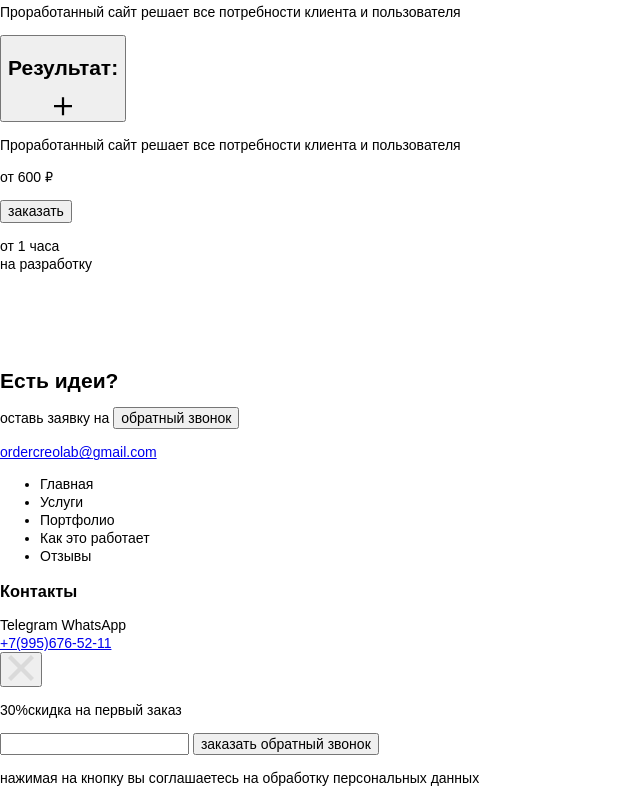
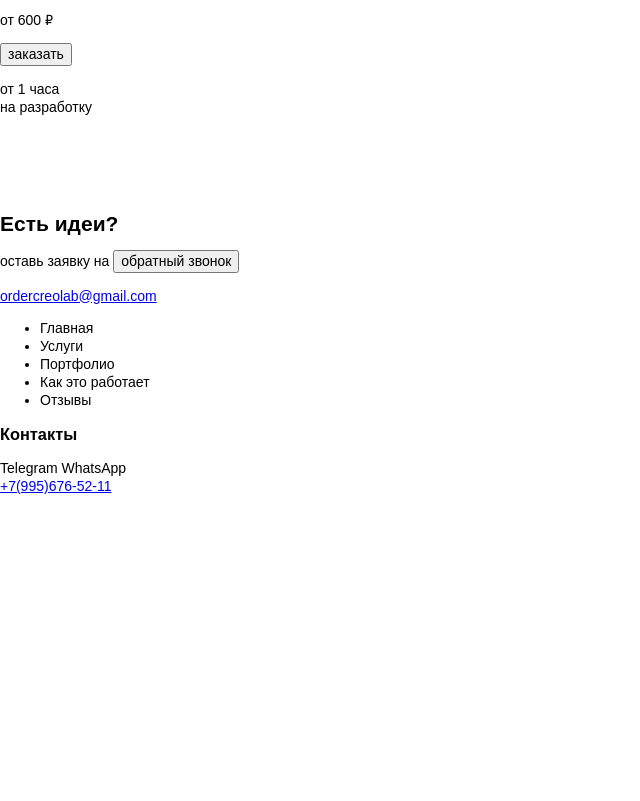
Before and after one commit to RomanVch/creo-lab, a website with bundled scripts: page source/decor.html in a window 1280 px wide. Shown: the part 1981-2782 px from the top of the page, without its empty margins (0-640 px from the left). After the commit the page ends 2476 px from the top, so only its background shows below. Built offline with nearby package versions, Linux system fonts and the light colour scheme; a web font is replaced by a local one.

Commit message:
buildProblem

```diff
--- a/source/decor.html
+++ b/source/decor.html
@@ -94,7 +94,7 @@
       <h3 class="services__social_network"><span class="services__shelf">/</span>instagram</h3>
       <h3 class="services__social_network "><span class="services__shelf">/</span>stories</h3>
     </div>
-    <div class="services__info-block">
+    <div class="services__info-block visually-hidden">
       <div class="services__info">
         <h2 class="services__head">1Индивидуально cоздаем <br>
           баннеры под вашу ЦА</h2>
@@ -321,19 +321,20 @@
   </div>
 </footer>
 <!-- js -->
-<div>
-  <button><svg width="26" height="26" viewBox="0 0 26 26" fill="none" xmlns="http://www.w3.org/2000/svg">
+<div class="modal visually-hidden">
+
+  <button class ="modal__close"><svg width="26" height="26" viewBox="0 0 26 26" fill="none" xmlns="http://www.w3.org/2000/svg">
     <path opacity="0.1" d="M26 3.06378L22.9362 0L13 9.93618L3.06378 0L0 3.06378L9.93618 13L0 22.9362L3.06378 26L13 16.0638L22.9361 26L25.9999 22.9362L16.0638 13L26 3.06378Z" fill="#232323"/>
   </svg></button>
-  </svg>
-    <div>
-      <p><span>30%</span>скидка на первый заказ</p>
-    </div>
-    <form>
-      <input type="tel" ></input>
-      <button>заказать обратный звонок</button>
-    </form>
-    <p>нажимая на кнопку вы соглашаетесь на обработку персональных данных</p>
+
+  <div class="modal__paragraph">
+    <p class="modal__p"><span class="modal__paragraph-span">30%</span> <span class="modal__sale">скидка</span><br class="modal-br"> на первый заказ</p>
+  </div>
+  <form>
+    <input class="modal__input" type="tel" placeholder="7 (---) -------"/>
+    <button class="modal__button">заказать обратный звонок</button>
+  </form>
+  <p class="modal__pers">нажимая на кнопку вы соглашаетесь на обработку персональных данных</p>
 </div>
 <script type="module" src="./js/menu.js"></script>
 <script type="module" src="./js/modal.js"></script>
--- a/source/sass/blocks/services.scss
+++ b/source/sass/blocks/services.scss
@@ -8,6 +8,7 @@
     grid-auto-flow: row;
     min-width: 0;
     position: relative;
+    font-family: "montserrat", "Arial", sans-serif;
   }
 }
 
--- a/source/sass/fonts.scss
+++ b/source/sass/fonts.scss
@@ -3,5 +3,6 @@
   font-style: normal;
   font-weight: 400;
   font-display: swap;
-  src: url("../fonts/montserrat-v15-latin_cyrillic-regular.woff2") format("woff2"), url("../fonts/montserrat-v15-latin_cyrillic-regular.woff") format("woff");
+  src: url("../fonts/montserrat-v15-latin_cyrillic-regular.woff2") format("woff2") ,
+  url("../fonts/montserrat-v15-latin_cyrillic-regular.woff") format("woff");
 }
```
Also changed, not shown: source/index.html (+2 -3 lines), 1 other file.
